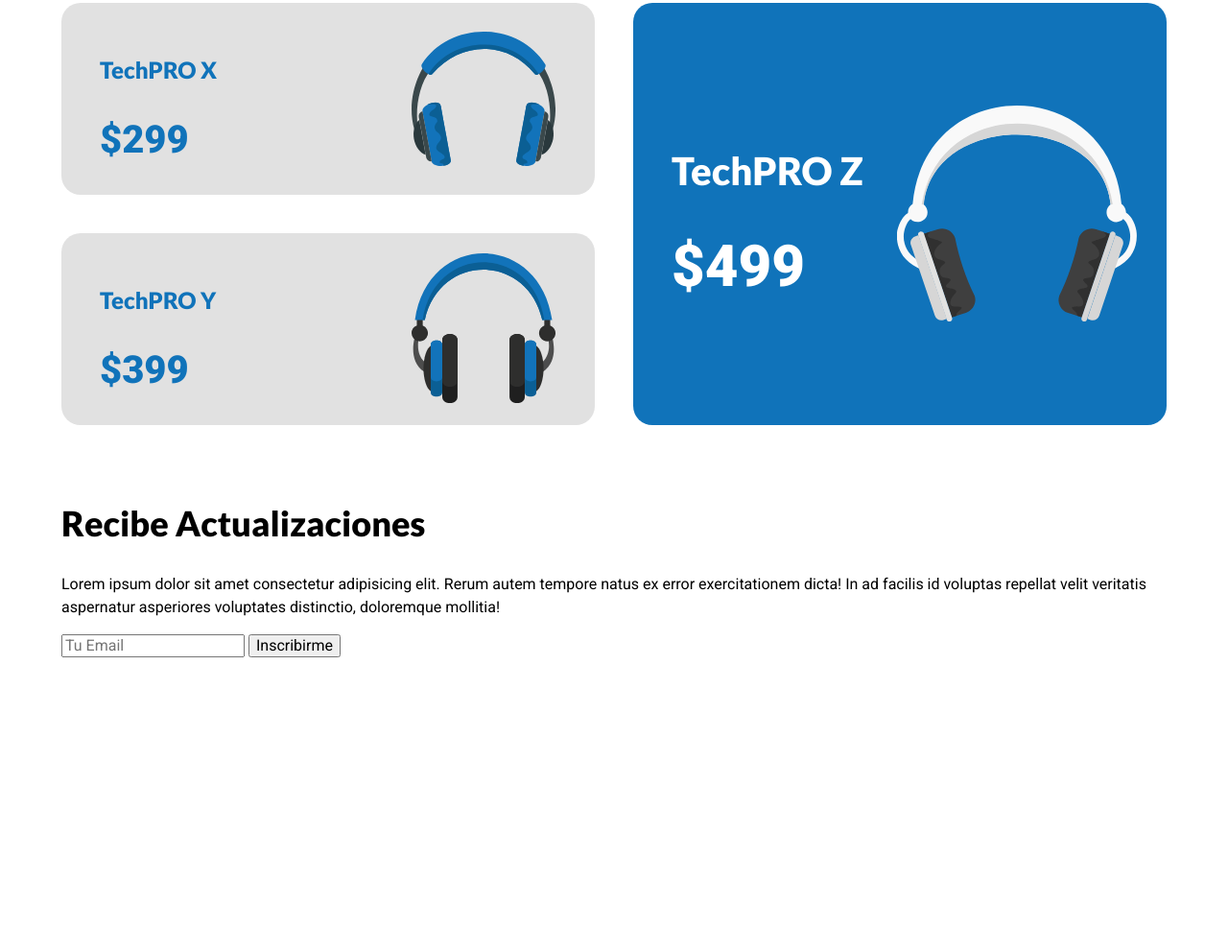
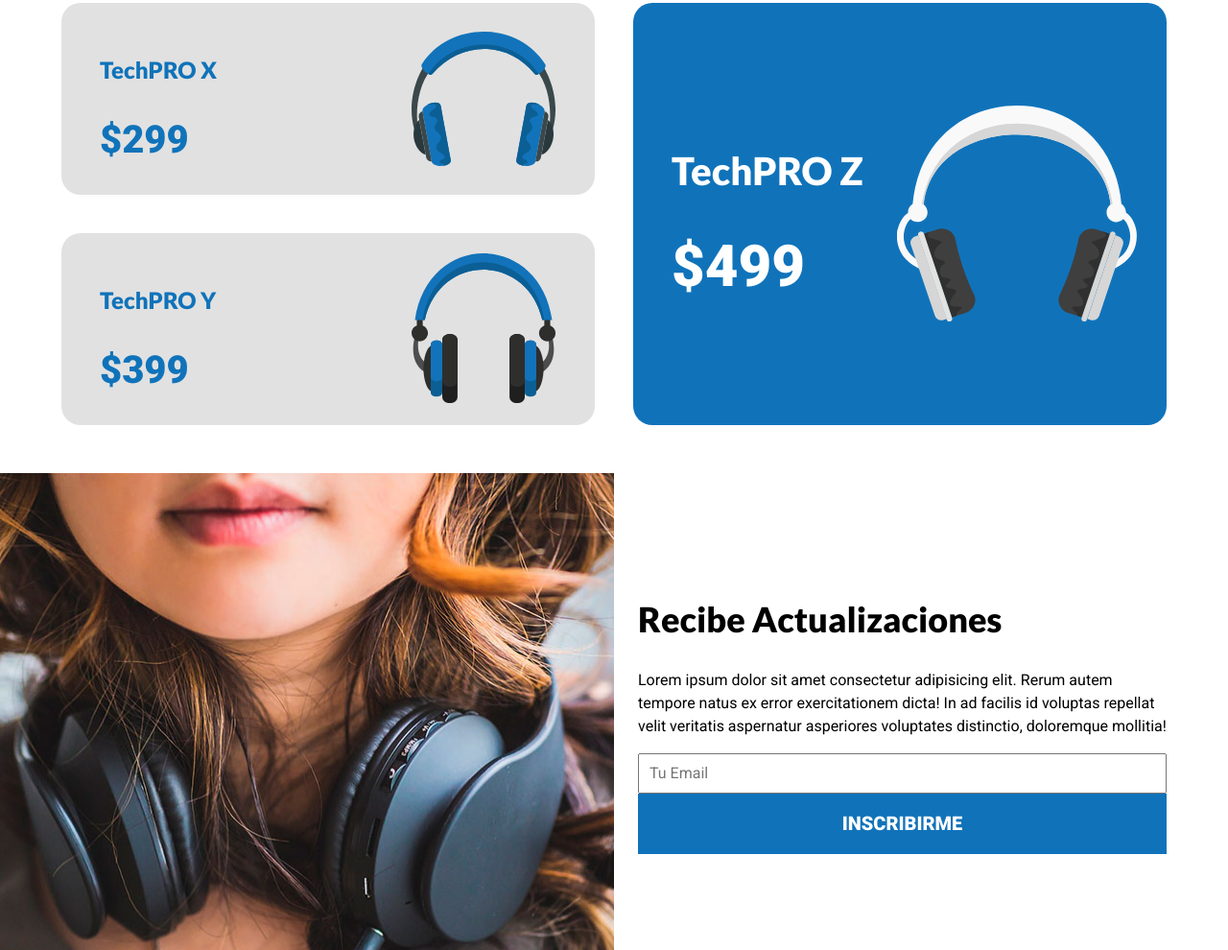
Before and after one commit to jimmy-bustillo/techpro, a plain HTML site: page index.html in a window 1280 px wide. Shown: the part 1853-2843 px from the top of the page at 96% size. Before the commit the page ends 2538 px from the top, so only its background shows below. Drawn offline with Linux system fonts and the light colour scheme.

Commit message:
Agrega estilos a la sección newsletter

```diff
--- a/css/styles.css
+++ b/css/styles.css
@@ -314,3 +314,72 @@ body {
 .modelo-z .precio {
   font-size: 6rem;
 }
+
+/* Newsletter */
+.newsletter {
+  background-image: linear-gradient(
+      to bottom,
+      transparent 50%,
+      var(--blanco) 0%
+    ),
+    url(../assets/img/newsletter.jpg);
+  background-position: top center;
+  background-repeat: no-repeat;
+  background-size: 100%, 70rem;
+}
+@media (min-width: 768px) {
+  .newsletter {
+    background-image: linear-gradient(
+        to right,
+        transparent 50%,
+        var(--blanco) 0%
+      ),
+      url(../assets/img/newsletter.jpg);
+    background-position: center, -20rem 0rem;
+    background-size: 100%, 100rem;
+    padding: 10rem 0;
+  }
+}
+@media (min-width: 2200px) {
+  .newsletter {
+    background-size: 100%, 200rem;
+    background-position: center, 0 -30rem;
+  }
+}
+
+.contenido-newsletter {
+  display: grid;
+  grid-template-rows: repeat(2, 30rem);
+  gap: var(--separacion);
+}
+@media (min-width: 768px) {
+  .contenido-newsletter {
+    grid-template-rows: unset;
+    grid-template-columns: repeat(2, 1fr);
+  }
+}
+
+.texto-newsletter {
+  grid-row: 2 / 3;
+}
+@media (min-width: 768px) {
+  .texto-newsletter {
+    grid-row: unset;
+    grid-column: 2 / 3;
+  }
+}
+
+.formulario input[type="text"] {
+  width: 100%;
+  padding: 1rem;
+}
+.formulario input[type="submit"] {
+  width: 100%;
+  padding: 2rem;
+  background-color: var(--primario);
+  color: var(--blanco);
+  text-transform: uppercase;
+  font-size: 2rem;
+  font-weight: 900;
+  border: none;
+}
--- a/index.html
+++ b/index.html
@@ -134,7 +134,7 @@
             distinctio, doloremque mollitia!
           </p>
 
-          <form action="" class="formulario">
+          <form class="formulario">
             <div class="input">
               <input type="text" placeholder="Tu Email" />
               <input type="submit" value="Inscribirme" />
```
